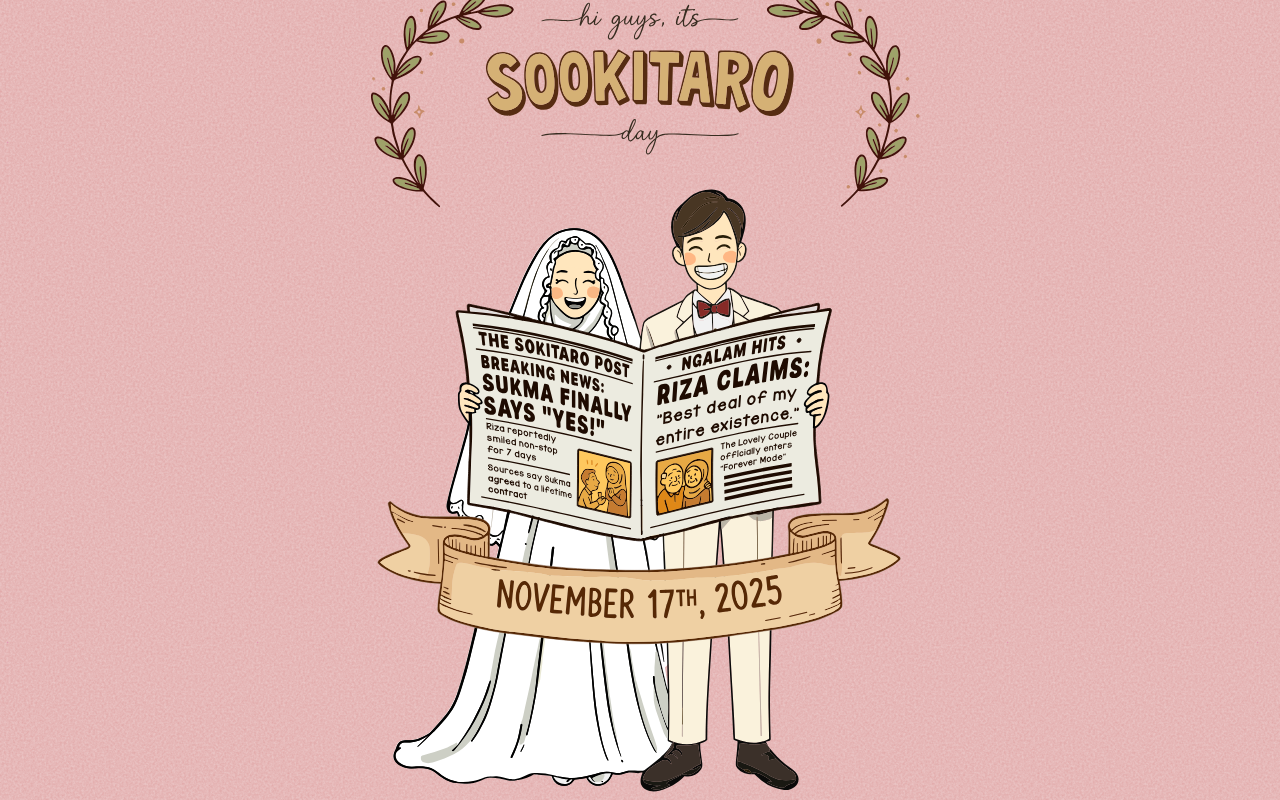
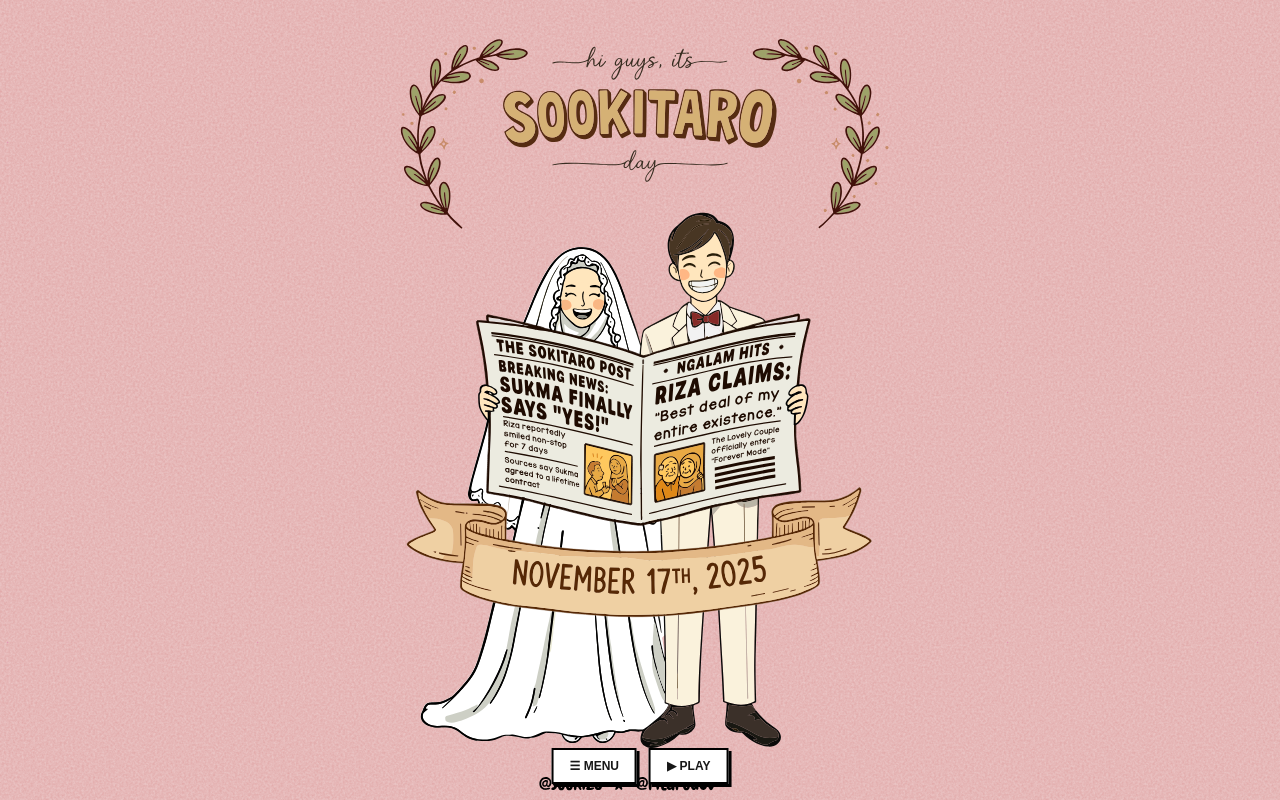
Before and after one commit to ritarodev10/sokitaro-day, a Next.js app: page / in a window 1280 px wide. Built offline with nearby package versions, Linux system fonts and the light colour scheme.

Commit message:
Add compact neo-brutalism menu and media player controls below wedding image

```diff
--- a/app/article/[slug]/page.tsx
+++ b/app/article/[slug]/page.tsx
@@ -1,4 +1,5 @@
 import SookitaroWeddingImage from "../../components/main-image/SookitaroWeddingImage";
+import BottomControlsWrapper from "../../components/BottomControlsWrapper";
 
 // Article slugs that should be statically generated
 const articleSlugs = ["headline", "article-2"];
@@ -12,10 +13,11 @@ export function generateStaticParams() {
 export default function ArticlePage() {
   return (
     <div className="paper-craft-background">
-      <div className="relative z-10 flex min-h-dvh items-center justify-center">
-        <div className="relative w-full h-dvh flex items-center justify-center">
-          <SookitaroWeddingImage className="w-full h-full md:h-[900px] object-contain multiply-blend" />
+      <div className="relative z-10 flex min-h-dvh flex-col">
+        <div className="relative w-full flex-1 flex items-center justify-center pb-20">
+          <SookitaroWeddingImage className="w-full h-full max-h-[85vh] md:max-h-[800px] object-contain multiply-blend" />
         </div>
+        <BottomControlsWrapper />
       </div>
     </div>
   );
--- /dev/null
+++ b/app/components/BottomControls.tsx
@@ -0,0 +1,76 @@
+"use client";
+
+import React, { useState } from "react";
+
+export default function BottomControls() {
+  const [isMenuOpen, setIsMenuOpen] = useState(false);
+  const [isPlaying, setIsPlaying] = useState(false);
+
+  return (
+    <div className="fixed bottom-4 left-1/2 -translate-x-1/2 z-50 flex gap-3 items-center">
+      {/* Menu Button */}
+      <button
+        onClick={() => setIsMenuOpen(!isMenuOpen)}
+        className="bg-white border-2 border-black font-black text-xs px-3 py-2 transition-all duration-150 shadow-[3px_3px_0px_0px_rgba(0,0,0,1)] hover:shadow-[1px_1px_0px_0px_rgba(0,0,0,1)] hover:translate-x-[2px] hover:translate-y-[2px] active:translate-x-[3px] active:translate-y-[3px] active:shadow-none"
+        style={{
+          fontSize: "clamp(0.625rem, 1.5vw, 0.75rem)",
+          padding: "clamp(0.375rem, 1vw, 0.5rem) clamp(0.75rem, 2vw, 1rem)",
+        }}
+        aria-label="Menu"
+      >
+        ☰ MENU
+      </button>
+
+      {/* Media Player Button */}
+      <button
+        onClick={() => setIsPlaying(!isPlaying)}
+        className="bg-white border-2 border-black font-black text-xs px-3 py-2 transition-all duration-150 shadow-[3px_3px_0px_0px_rgba(0,0,0,1)] hover:shadow-[1px_1px_0px_0px_rgba(0,0,0,1)] hover:translate-x-[2px] hover:translate-y-[2px] active:translate-x-[3px] active:translate-y-[3px] active:shadow-none"
+        style={{
+          fontSize: "clamp(0.625rem, 1.5vw, 0.75rem)",
+          padding: "clamp(0.375rem, 1vw, 0.5rem) clamp(0.75rem, 2vw, 1rem)",
+        }}
+        aria-label={isPlaying ? "Pause" : "Play"}
+      >
+        {isPlaying ? "⏸ PAUSE" : "▶ PLAY"}
+      </button>
+
+      {/* Menu Dropdown */}
+      {isMenuOpen && (
+        <div
+          className="absolute bottom-full left-0 mb-2 bg-white border-2 border-black shadow-[3px_3px_0px_0px_rgba(0,0,0,1)]"
+          style={{
+            minWidth: "clamp(8rem, 20vw, 12rem)",
+            padding: "clamp(0.5rem, 1.5vw, 0.75rem)",
+          }}
+        >
+          <div className="flex flex-col gap-1">
+            <button
+              className="text-left font-black text-xs px-2 py-1 hover:bg-black hover:text-white transition-colors"
+              style={{
+                fontSize: "clamp(0.625rem, 1.5vw, 0.75rem)",
+              }}
+            >
+              HOME
+            </button>
+            <button
+              className="text-left font-black text-xs px-2 py-1 hover:bg-black hover:text-white transition-colors"
+              style={{
+                fontSize: "clamp(0.625rem, 1.5vw, 0.75rem)",
+              }}
+            >
+              ARTICLES
+            </button>
+            <button
+              className="text-left font-black text-xs px-2 py-1 hover:bg-black hover:text-white transition-colors"
+              style={{
+                fontSize: "clamp(0.625rem, 1.5vw, 0.75rem)",
+              }}
+            >
+              ABOUT
+            </button>
+          </div>
+        </div>
+      )}
+    </div>
+  );
+}
--- /dev/null
+++ b/app/components/BottomControlsWrapper.tsx
@@ -0,0 +1,7 @@
+"use client";
+
+import BottomControls from "./BottomControls";
+
+export default function BottomControlsWrapper() {
+  return <BottomControls />;
+}
--- a/app/page.tsx
+++ b/app/page.tsx
@@ -2,19 +2,21 @@
 
 import { motion } from "framer-motion";
 import SookitaroWeddingImage from "./components/main-image/SookitaroWeddingImage";
+import BottomControls from "./components/BottomControls";
 
 export default function Home() {
   return (
     <div className="paper-craft-background">
-      <div className="relative z-10 flex min-h-screen min-h-[100dvh] items-center justify-center">
+      <div className="relative z-10 flex min-h-dvh flex-col">
         <motion.div
           initial={{ opacity: 0 }}
           animate={{ opacity: 1 }}
           transition={{ duration: 1, ease: "easeOut" }}
-          className="relative w-full h-screen h-[100dvh] flex items-center justify-center"
+          className="relative w-full flex-1 flex items-center justify-center pb-20"
         >
-          <SookitaroWeddingImage className="w-full h-full md:h-[900px] object-contain multiply-blend" />
+          <SookitaroWeddingImage className="w-full h-full max-h-[85vh] md:max-h-[800px] object-contain multiply-blend" />
         </motion.div>
+        <BottomControls />
       </div>
     </div>
   );
```
Also changed, not shown: app/components/main-image/SookitaroWeddingImage.tsx (line endings or trailing spaces).
